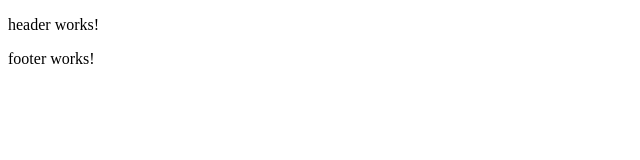
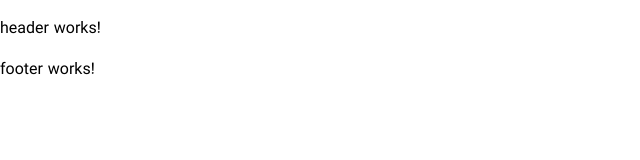
Before and after one commit to NavFar/SecurityTester-Front, an Angular app: page / in a window 1280 px wide. Shown: the top 160 px of the page, without its empty margins (0-640 px from the left). Built offline with nearby package versions, Linux system fonts and the light colour scheme.

Commit message:
use iran sans font in project

```diff
--- a/src/styles.css
+++ b/src/styles.css
@@ -1 +1,8 @@
 /* You can add global styles to this file, and also import other style files */
+@import url(font.css); /*link for enable fonts*/
+html{
+  	font-family: IRANSans !important;
+}
+body{
+  margin: 0;
+}
```
